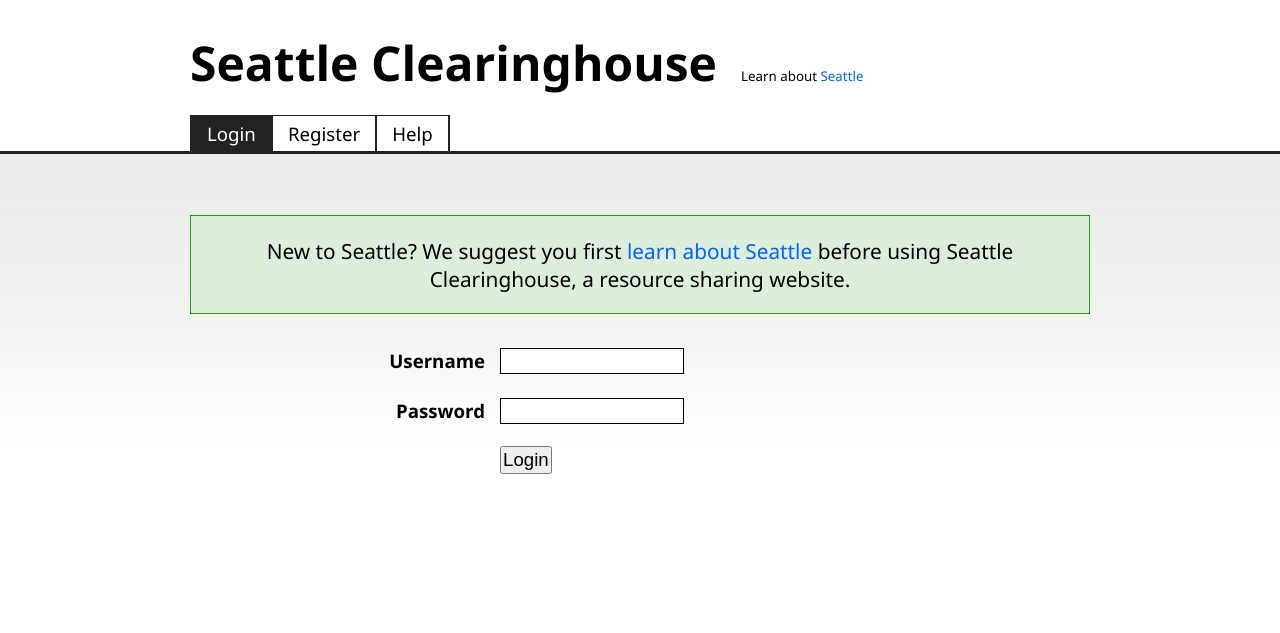
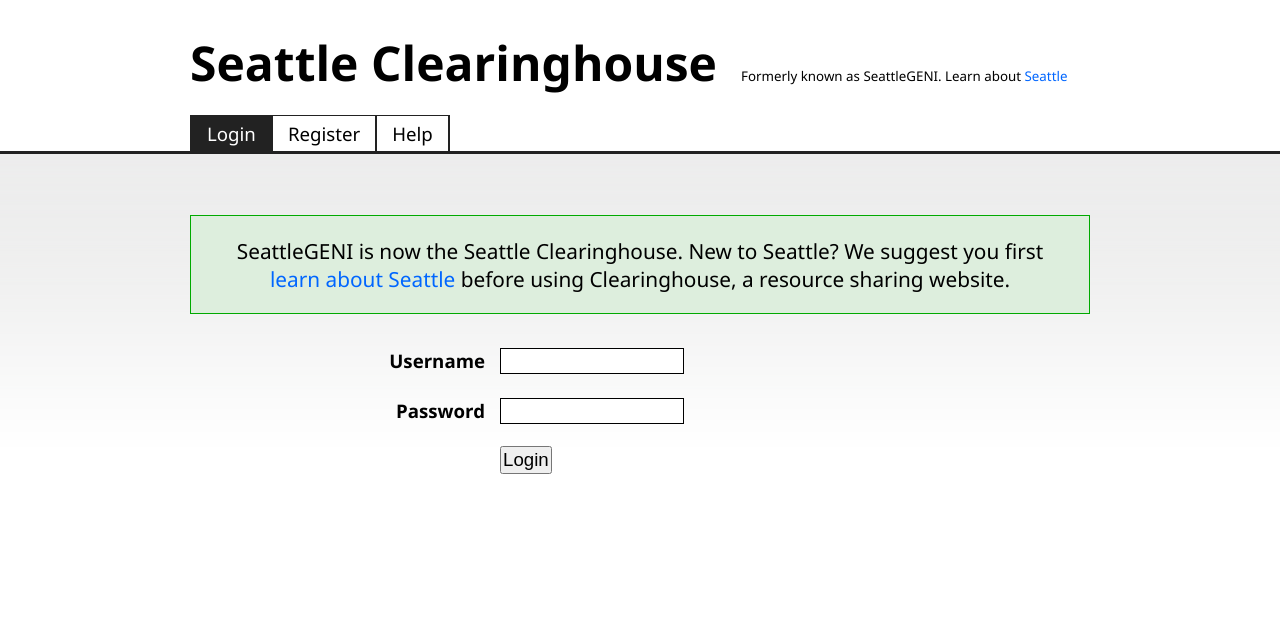
Before and after one commit to aOlmo/clearinghouse, a Django app: template website/html/templates/accounts/login.html in a window 1280 px wide. Shown: the top 633 px of the page. Run offline with Django 3.2, Linux system fonts and the light colour scheme; the template is opened without the code that fills it, so the values that code supplies are empty, except form fields; tables that the repository leaves empty hold one stand-in row (values such as "Sample post"); form fields are guessed from the names that the template uses.

Commit message:
Added "SeattleGENI is now Seattle Clearinghouse" to login.html and "Formerly known as SeattleGENI" in the caption.

```diff
--- a/website/html/templates/accounts/login.html
+++ b/website/html/templates/accounts/login.html
@@ -17,9 +17,9 @@
 	<div id="main">
 		<div id="middle">
 		  <div id="learn-about-seattle">
-		    New to Seattle? We suggest you first
+		    SeattleGENI is now the Seattle Clearinghouse. New to Seattle? We suggest you first
 		    <a href="https://seattle.cs.washington.edu/">learn about Seattle</a>
-		    before using Seattle Clearinghouse, a resource sharing website.
+		    before using Clearinghouse, a resource sharing website.
 		  </div>
 
 		  <form method="post" action="{% url login %}">
--- a/website/html/templates/common/geni_base.html
+++ b/website/html/templates/common/geni_base.html
@@ -17,7 +17,7 @@
   {% block header %}
 	  <div id="header">
   		<span id="logo"><a href="{% url profile %}">Seattle Clearinghouse</a></span>
-  		<span id="caption">Learn about <a href="https://seattle.cs.washington.edu">Seattle</a></span>
+  		<span id="caption">Formerly known as SeattleGENI.  Learn about <a href="https://seattle.cs.washington.edu">Seattle</a></span>
   	</div>
 	{% endblock header%}
 
```
